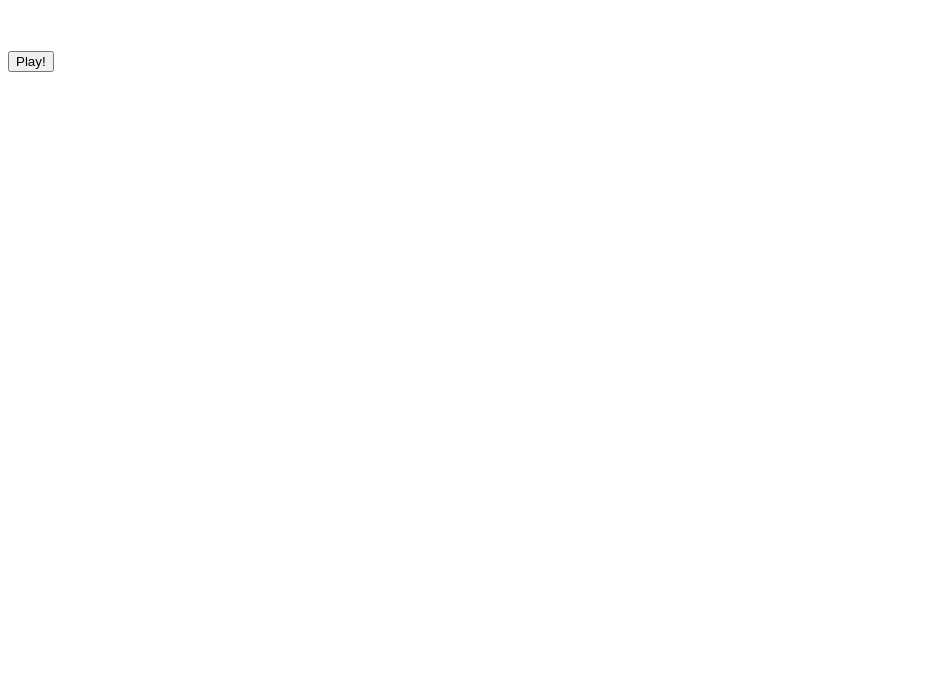
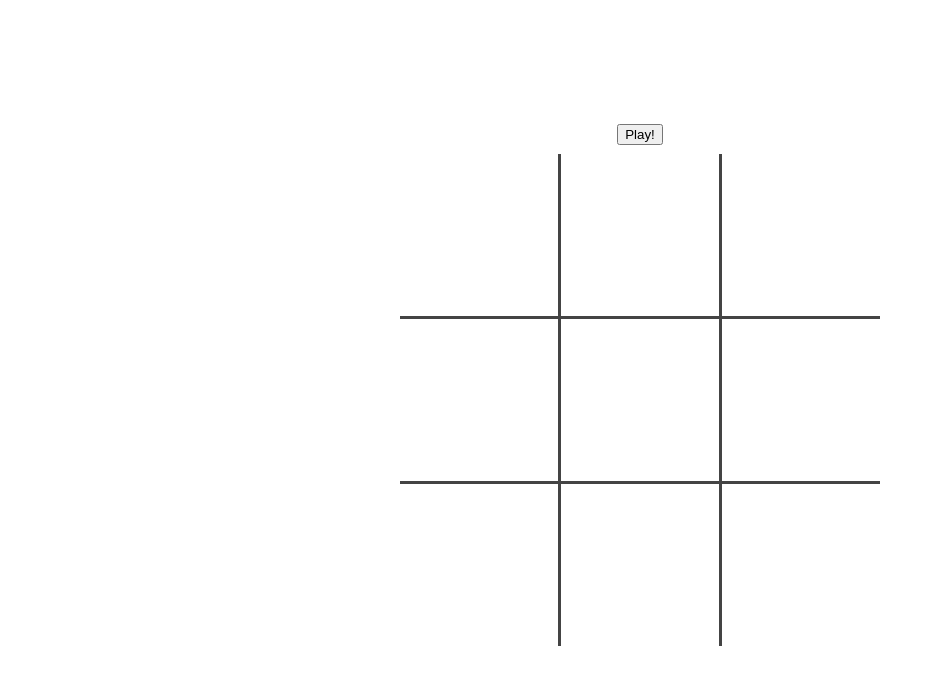
Before and after one commit to zachfedor/tic-tac-toe, a plain HTML site: page index.html in a window 1280 px wide. Shown: the whole page, without its empty margins (0-935 px from the left). Drawn offline with Linux system fonts and the light colour scheme.

Commit message:
Add addSymbol and isEmpty functions

```diff
--- a/index.html
+++ b/index.html
@@ -9,16 +9,41 @@
     <script async src="main.js"></script>
     <style type="text/css" media="screen">
 body {
+  font-family: sans-serif;
   font-size: 5vw;
+  text-align: center;
 }
+
+main {
+  margin: 10vh auto;
+  width: 60vh;
+}
+
+table {
+  border-collapse: collapse;
+}
+
+td {
+  width: 20vh;
+  height: 20vh;
+  vertical-align: center;
+}
+
+td + td {
+  border-left: 3px solid #444;
+}
+
+tr + tr td {
+  border-top: 3px solid #444;
+}
+
     </style>
   </head>
   <body>
     <main>
       <button>Play!</button>
 
-      <table>
-      </table>
+      <table></table>
     </main>
   </body>
 </html>
--- a/main.js
+++ b/main.js
@@ -9,8 +9,8 @@ let grid = [];
  * Onload, set up event listeners
  */
 window.onload = () => {
-  console.log('onload');
-  // get button, add event listener to run init function
+  resetGrid();
+  drawGrid(grid);
 };
 
 
@@ -48,7 +48,11 @@ const drawGrid = (grid) => {
  * Function to reset grid
  */
 const resetGrid = () => {
-  console.log('reset grid');
+  grid = [
+    [null, null, null],
+    [null, null, null],
+    [null, null, null],
+  ];
 };
 
 /**
@@ -56,16 +60,21 @@ const resetGrid = () => {
  */
 const addSymbol = (symbol, coordinates) => {
   console.log('add symbol:', symbol, coordinates);
-  // if space is not empty, return
-  // else, add symbol to grid
-  // draw grid
+
+  if (isEmpty(coordinates)) {
+    // if space is empty, add symbol to grid
+    grid[coordinates[1]][coordinates[0]] = symbol;
+    // redraw grid
+    drawGrid(grid);
+  }
 };
 
 /**
  * Function to check if square is empty
  */
 const isEmpty = (coordinates) => {
-  console.log('is empty:', coordinates);
+  let symbol = grid[coordinates[1]][coordinates[0]];
+  return symbol === null;
 };
 
 /**
```
